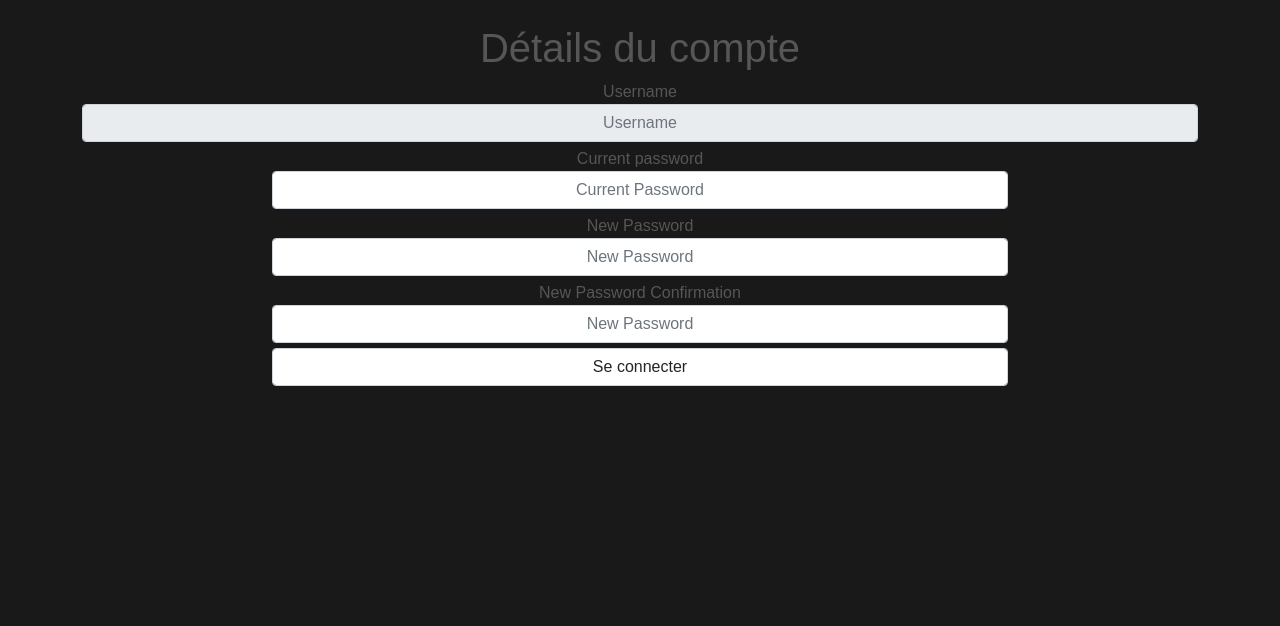
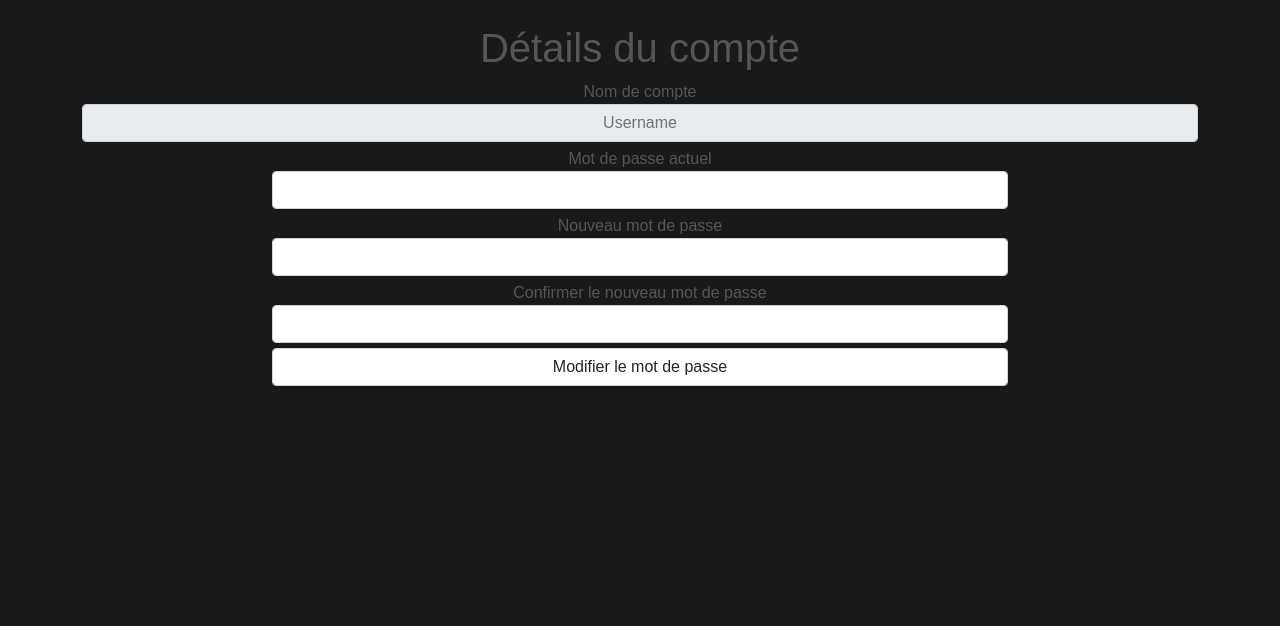
Before and after one commit to Psyrkoz/DNS_Project, a Python web app: template templates/account.html in a window 1280 px wide. Shown: the part 56-682 px from the top of the page. Run offline with Jinja, Linux system fonts and the light colour scheme; the template is opened without the code that fills it, so the values that code supplies are empty.

Commit message:
Ajout de messages d'erreur / succès pour: - Modification mot de passe - Connexion (Nom du fichier CSS changé et modification pour les classes 'message' qui devient 'error_message' et ajout de 'success_message')
Mise en place des sessions server sided
Ajout d'une vérification pour la difficulté du mot de passe

```diff
--- a/static/auth_form.css
+++ b/static/styles.css
@@ -1,3 +1,11 @@
+.error_message {
+    color: red;
+}
+
+.success_message {
+    color: green;
+}
+
 body,
 html {
     font-family: sans-serif;
@@ -14,7 +22,3 @@ html {
 input {
     text-align: center;
 }
-
-.message {
-    color: red;
-}
--- a/templates/account.html
+++ b/templates/account.html
@@ -10,27 +10,33 @@
     <div class="container h-100">
         <div class="row justify-content-center">
             <div class="form-group">
-                <label for="username">Username</label>
+                <label for="username">Nom de compte</label>
                 <input type="text" class="form-control" id="username" name="username" placeholder="Username" value="{{current_user.get_username()}}" disabled>
             </div>
-            <form class="col-8" action="{{url_for('connexion')}}" method="POST">
+            <form class="col-8" action="{{url_for('account')}}" method="POST">
                 <div class="form-group">
-                    <label for="password">Current password</label>
-                    <input type="password" class="form-control" id="current_password" name="current_password" placeholder="Current Password">
+                    <label for="password">Mot de passe actuel</label>
+                    <input type="password" class="form-control" id="current_password" name="current_password">
                 </div>
                 <div class="form-group">
-                    <label for="password">New Password</label>
-                    <input type="password" class="form-control" id="new_password" name="new_password" placeholder="New Password">
+                    <label for="password">Nouveau mot de passe</label>
+                    <input type="password" class="form-control" id="new_password" name="new_password">
                 </div>
                 <div class="form-group">
-                    <label for="password">New Password Confirmation</label>
-                    <input type="password" class="form-control" id="new_password_confirm" name="new_password_confirm" placeholder="New Password">
+                    <label for="password">Confirmer le nouveau mot de passe</label>
+                    <input type="password" class="form-control" id="new_password_confirm" name="new_password_confirm">
                 </div>
                 <div class="form-group">
-                    <input type="submit" class="form-control" value="Se connecter">
+                    <input type="submit" class="form-control" value="Modifier le mot de passe">
                 </div>
                 <input type="hidden" name="csrf_token" value="{{csrf_token()}}">
             </form>
+
+            {% if session['error_message'] %}
+            <p class="error_message">{{ session['error_message'] }}</p>
+            {% endif %} {% if session['success_message'] %}
+            <p class="success_message">{{ session['success_message'] }}</p>
+            {% endif %}
         </div>
     </div>
 </body>
--- a/templates/login.html
+++ b/templates/login.html
@@ -7,8 +7,10 @@
         <div class="row h-100 justify-content-center align-items-center">
             <form class="col-8" action="{{url_for('connexion')}}" method="POST">
                 <h1>DNS Wall</h1>
-                {% if session['message'] %}
-                <p class="message">{{ session['message'] }}</p>
+                {% if session['error_message'] %}
+                <p class="error_message">{{ session['error_message'] }}</p>
+                {% endif %} {% if session['success_message'] %}
+                <p class="success_message">{{ session['success_message'] }}</p>
                 {% endif %}
                 <div class="form-group">
                     <label for="username">Username</label>
--- a/templates/static/header.html
+++ b/templates/static/header.html
@@ -2,5 +2,5 @@
     <meta charset="utf-8">
     <title>DNS Wall</title>
     <link rel="stylesheet" href="{{ url_for('static',filename='bootstrap.min.css') }}">
-    <link rel="stylesheet" href="{{ url_for('static',filename='auth_form.css') }}">
+    <link rel="stylesheet" href="{{ url_for('static',filename='styles.css') }}">
 </head>
```
Also changed, not shown: app.py (+39 -7 lines), functions.py (added, +10 -0 lines).
